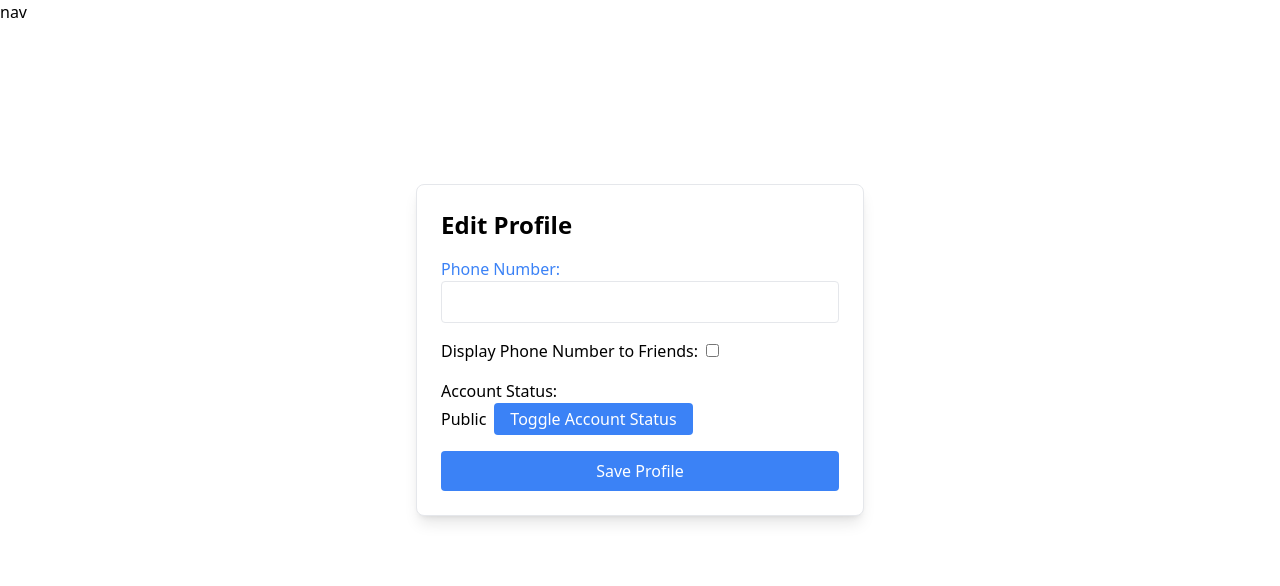
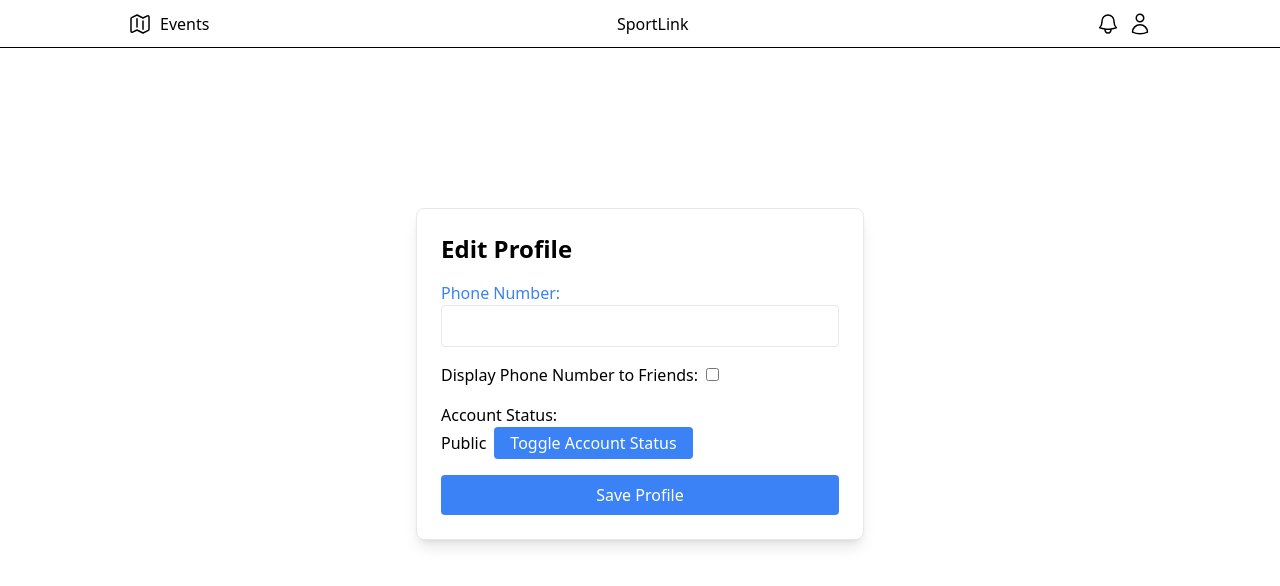
Before and after one commit to Arty5654/SportLink, a Next.js app in the folder web/: page /edit-profile in a window 1280 px wide. Shown: the top 586 px of the page. Built offline with nearby package versions, Linux system fonts and the light colour scheme.

Commit message:
initial navbar UI, no functionality yet

```diff
--- a/web/components/nav.js
+++ b/web/components/nav.js
@@ -1,7 +1,30 @@
 import React from "react";
 
 const Nav = () => {
-  return <div>nav</div>;
+  return (
+    <div className="w-full bg-white text-black h-12 border-b border-black px-32 flex items-center justify-between">
+    <div className="flex gap-2">
+    <svg xmlns="http://www.w3.org/2000/svg" fill="none" viewBox="0 0 24 24" stroke-width="1.5" stroke="currentColor" class="w-6 h-6">
+      <path stroke-linecap="round" stroke-linejoin="round" d="M9 6.75V15m6-6v8.25m.503 3.498l4.875-2.437c.381-.19.622-.58.622-1.006V4.82c0-.836-.88-1.38-1.628-1.006l-3.869 1.934c-.317.159-.69.159-1.006 0L9.503 3.252a1.125 1.125 0 00-1.006 0L3.622 5.689C3.24 5.88 3 6.27 3 6.695V19.18c0 .836.88 1.38 1.628 1.006l3.869-1.934c.317-.159.69-.159 1.006 0l4.994 2.497c.317.158.69.158 1.006 0z" />
+    </svg>
+
+      <p>Events</p>
+    </div>
+    <div className="flex gap-2">
+      <p>SportLink</p>
+    </div>
+    <div className="flex gap-2">
+      <svg xmlns="http://www.w3.org/2000/svg" fill="none" viewBox="0 0 24 24" stroke-width="1.5" stroke="currentColor" class="w-6 h-6">
+        <path stroke-linecap="round" stroke-linejoin="round" d="M14.857 17.082a23.848 23.848 0 005.454-1.31A8.967 8.967 0 0118 9.75v-.7V9A6 6 0 006 9v.75a8.967 8.967 0 01-2.312 6.022c1.733.64 3.56 1.085 5.455 1.31m5.714 0a24.255 24.255 0 01-5.714 0m5.714 0a3 3 0 11-5.714 0" />
+      </svg>
+
+      <svg xmlns="http://www.w3.org/2000/svg" fill="none" viewBox="0 0 24 24" stroke-width="1.5" stroke="currentColor" class="w-6 h-6">
+        <path stroke-linecap="round" stroke-linejoin="round" d="M15.75 6a3.75 3.75 0 11-7.5 0 3.75 3.75 0 017.5 0zM4.501 20.118a7.5 7.5 0 0114.998 0A17.933 17.933 0 0112 21.75c-2.676 0-5.216-.584-7.499-1.632z" />
+      </svg>
+    </div>
+  </div>
+
+  );
 };
 
 export default Nav;
```
